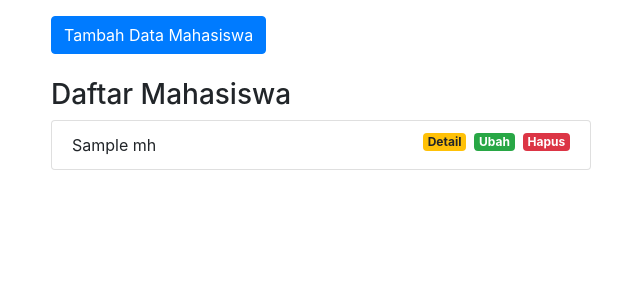
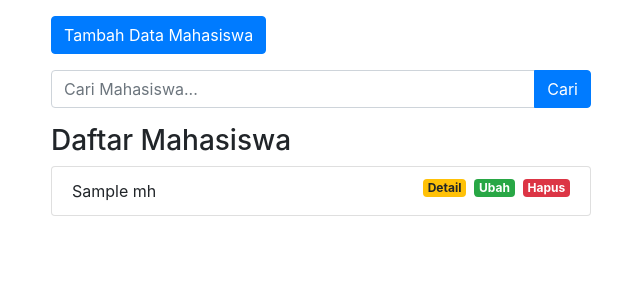
Before and after one commit to Rismawati266/tugas-rekweb-pertemuan4, a PHP site: the page made by app/views/mahasiswa/index.php in a window 1280 px wide. Shown: the part 56-356 px from the top of the page, without its empty margins (34-674 px from the left). Run offline with PHP 8.4, Linux system fonts and the light colour scheme; the template is opened without the code that fills it: most values are stand-ins (such as "Sample title", 1, 10 or a date in 2020); some libraries are stand-ins or nearby versions.

Commit message:
menambahkan kolom pencarian

```diff
--- a/app/views/mahasiswa/index.php
+++ b/app/views/mahasiswa/index.php
@@ -1,17 +1,34 @@
 <div class="container mt-3">
 
 	<div class="row">
-		<div class="col-lg-6">
+    <div class="col-lg-6">
 			<?php Flasher::flash(); //akan tampil pesan flashnya ?>
 		</div>
 	</div>
 
+  <div class="row mb-3">
+    <div class="col-lg-6">
+      <button type="button" class="btn btn-primary tombolTambahData" data-toggle="modal" data-target="#formModal">
+        Tambah Data Mahasiswa
+      </button>
+    </div>
+  </div>
+
+  <div class="row mb-3">
+    <div class="col-lg-6">
+      <form action="<?= BASEURL; ?>/mahasiswa/cari" method="post">
+        <div class="input-group">
+          <input type="text" class="form-control" placeholder="Cari Mahasiswa..." name="keyword" id="keyword" autocomplete="off">
+          <div class="input-group-append">
+            <button class="btn btn-primary" type="submit" id="tombolCari">Cari</button>
+          </div>
+        </div>
+      </form>
+    </div>
+  </div>
+
 	<div class="row">
 		<div class="col-lg-6">
-			<button type="button" class="btn btn-primary tombolTambahData" data-toggle="modal" data-target="#formModal">
-				Tambah Data Mahasiswa
-			</button>
-			<br></br>
 			<h3>Daftar Mahasiswa</h3>
 			<ul class="list-group">
 				<?php foreach( $data['mhs'] as $mhs ) : ?>
```
Also changed, not shown: app/controllers/Mahasiswa.php (+8 -0 lines).
